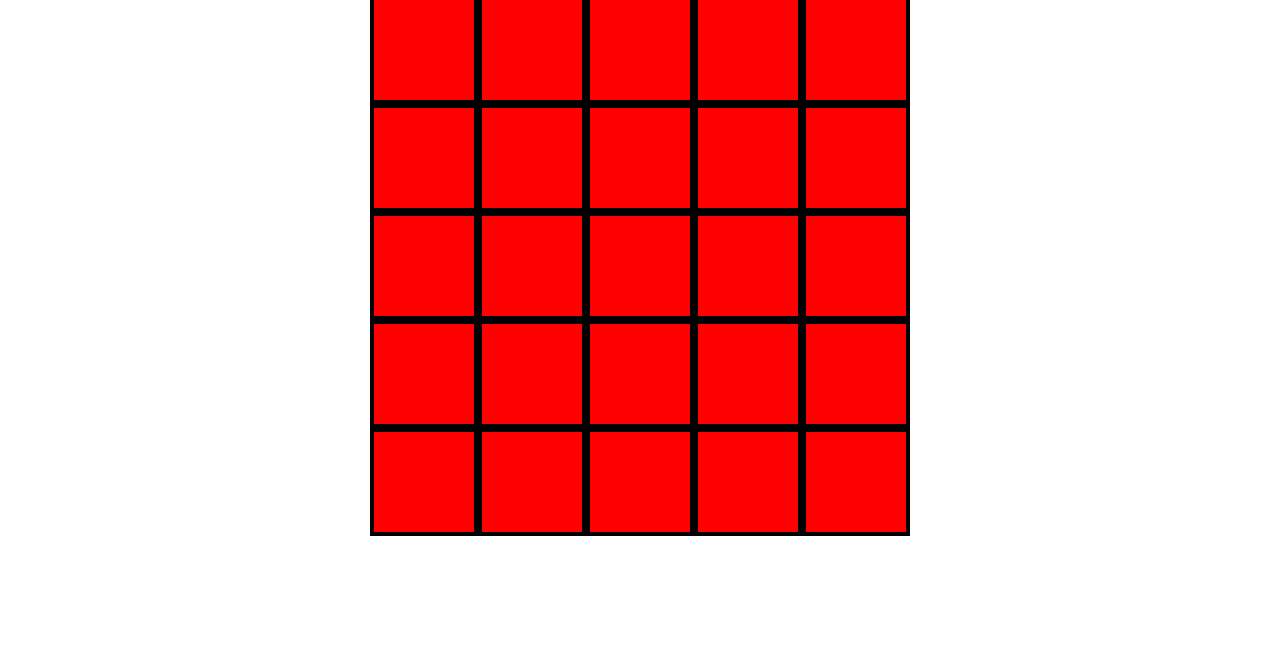
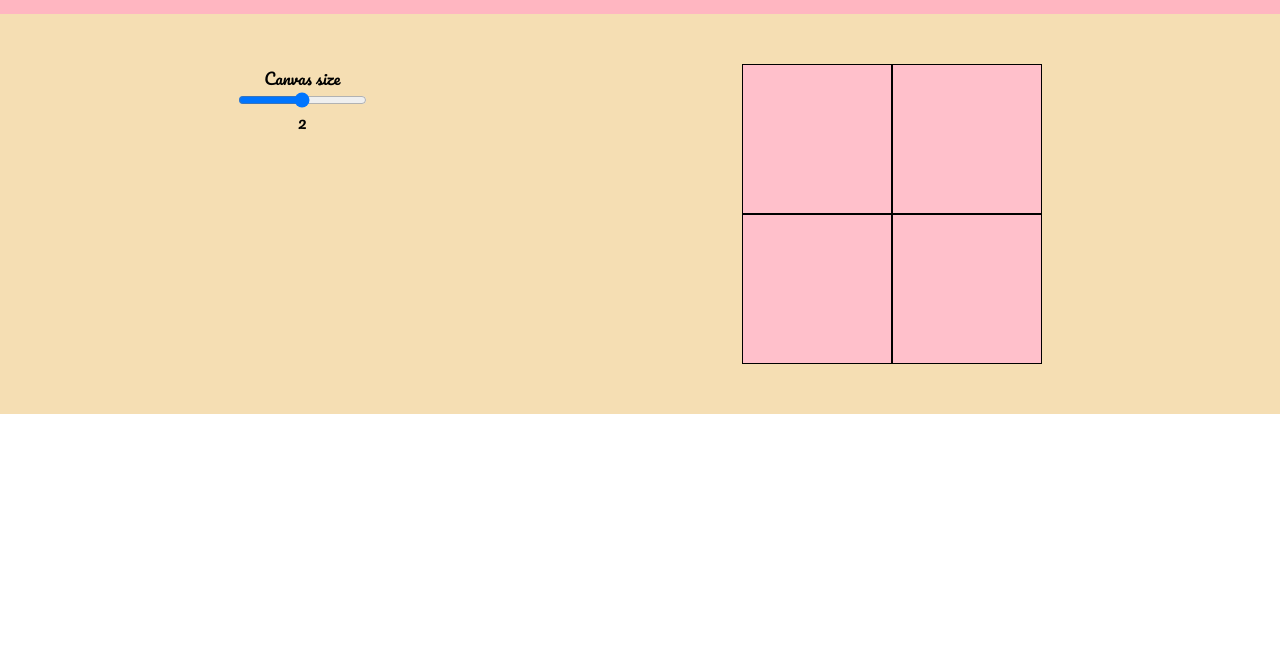
Before and after one commit to Serban-Petru/Etch-a-Sketch, a plain HTML site: page index.html in a window 1280 px wide. Shown: the part 134-800 px from the top of the page. Drawn offline with Linux system fonts and the light colour scheme; a web font is replaced by a local one.

Commit message:
canvas and sldier

```diff
--- a/index.html
+++ b/index.html
@@ -6,9 +6,28 @@
     <title>Document</title>
     <link rel="stylesheet" href="styles.css">
     <script src="javascript.js" defer></script>
+    <link rel="preconnect" href="https://fonts.googleapis.com">
+    <link rel="preconnect" href="https://fonts.gstatic.com" crossorigin>
+    <link href="https://fonts.googleapis.com/css2?family=Bitcount+Prop+Single:wght@100..900&family=Galindo&family=Pacifico&family=Roboto:ital,wght@0,100..900;1,100..900&display=swap" rel="stylesheet">
 </head>
 <body>
-    <div class="matrix"></div>
+    <div class="header">
+        Drowing Canvas
+    </div>
+    <div class="middleSection">
+        <div class="left">
+            <div class="slider">
+                Canvas size
+                <input type="range" id="volume" name="volume" min="1" max="11" />
+                <p id="sliderData">2</p>
+            </div>
+        </div>
+
+        <div class="right">
+            <div class="matrix"></div>
+        </div>
+
+    </div>
 
 </body>
 </html>
--- a/javascript.js
+++ b/javascript.js
@@ -1,20 +1,37 @@
+let defaultSize_x = 2;
+let defaultSize_y = 2;
+
+
+function sliderData(){
+    const colectData = document.querySelector("#volume");
+    const showData = document.querySelector("#sliderData");
+    colectData.addEventListener("click",() => {
+    showData.textContent = colectData.value;
+
+});
+}
 
 function createArray(arrayNumber,blockNumber){
-    for(let i = 0; i< arrayNumber; i++){
+    for(let i = 1; i<= arrayNumber; i++){
     const matrix = document.querySelector(".matrix");
     const array = document.createElement("ul");
 
-    array.setAttribute("id",`array-${arrayNumber}`);
+    array.setAttribute("id",`array-${i}`);
     matrix.appendChild(array);
-    for(let i = 0; i< blockNumber; i++){
+    for(let j = 1; j<= blockNumber; j++){
         const block = document.createElement("li");
 
-        block.setAttribute("id",`array-${blockNumber}`);
+        block.setAttribute("id",`array-${i}-${j}`);
         array.appendChild(block);
+        colorChange(block,"red");
     }
 }
 }
 
-
-
-createArray(5,5);
+function colorChange(block,color){
+    block.addEventListener("mouseenter",() => {
+        block.style.background = color;
+    });
+}
+sliderData();
+createArray(2,2);
--- a/styles.css
+++ b/styles.css
@@ -1,39 +1,55 @@
 * {
   margin: 0;
   padding: 0;
-}
-
-html, body {
-  height: 100%;
+  font-family: "Pacifico",sans-serif;
 }
 
 body{
-    display: flex;
-    justify-content: center;
-    align-items: center;
-
+  display: flex;
+  flex-direction: column;
 }
 
 li{
   list-style-type: none;;
-  margin: 0;
-  padding: 0;
-  width: 100px;
-  height: 100px;
-  background-color: red;
-  border: solid 4px black;
+  flex: 1;
+  background-color: pink;
+  border: solid 1px black;
+}
 
-}
 ul{
-    display: flex;
+  display: flex;
+  flex: 1;
 }
 
 .matrix{
     display: flex;
     justify-content: center;
     flex-direction: column;
-    align-items: center;
-    max-width: 300px;
-    max-height: 300px;
+    align-items: stretch;
+    width: 300px;
+    height: 300px;
+}
+
+.header{
+  display: flex;
+  justify-content: center;
+  align-items: center;
+  padding: 30px;
+  background-color: lightpink;
+  font-size: 50px;
+  color: white;
+}
+
+.middleSection{
+  display: flex;
+  justify-content: space-around;
+  background: wheat;
+  padding: 50px;
 
 }
+
+.slider{
+  display: flex;
+  flex-direction: column;
+  align-items: center;
+}
```
